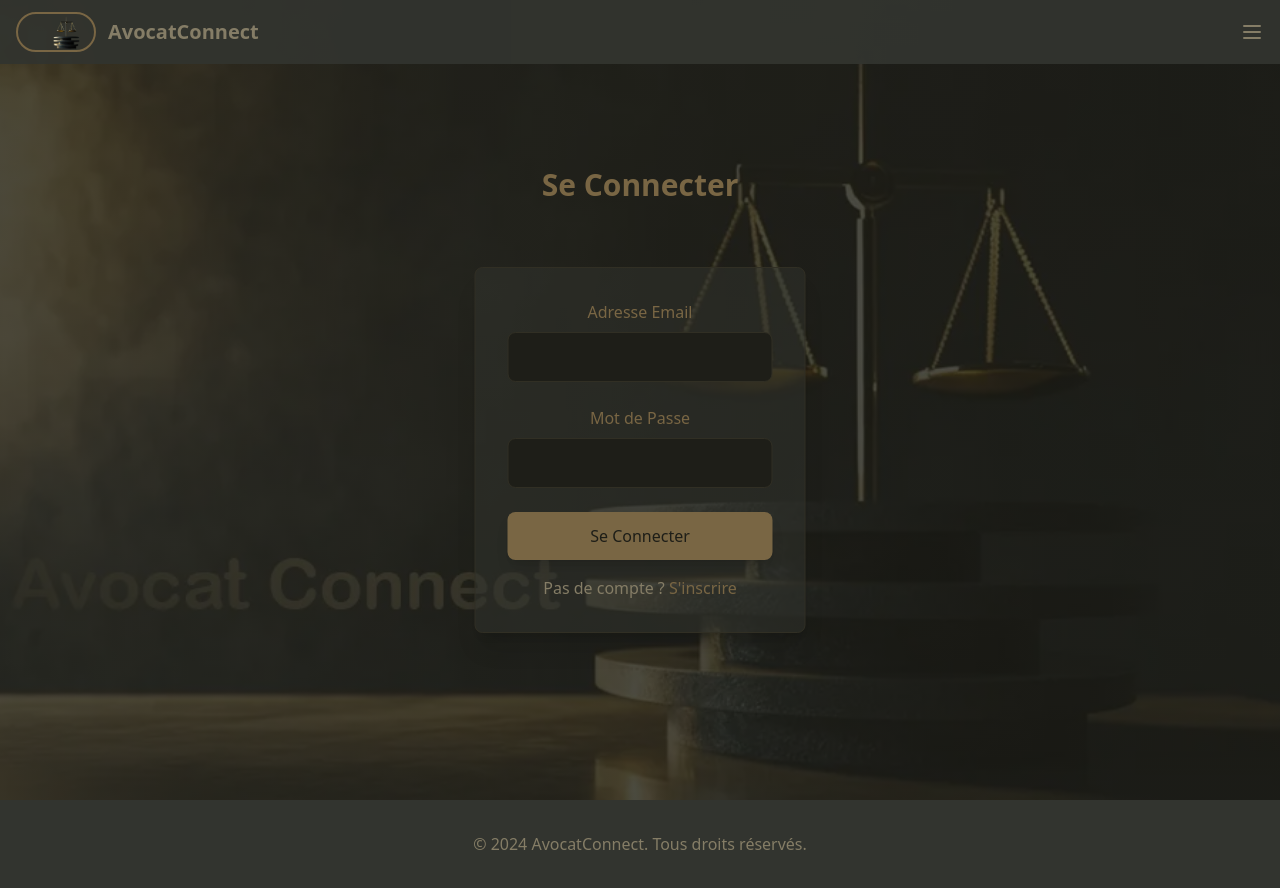
After one commit to AHLALLAY/avocat, a PHP site: page /Commun/log.php in a window 1280 px wide. The commit adds this page. Run offline with PHP 8.4, Linux system fonts and the light colour scheme; some libraries are stand-ins or nearby versions.

Commit message:
Ajoute la page log.php

```diff
--- /dev/null
+++ b/Commun/log.php
@@ -0,0 +1,103 @@
+<!DOCTYPE html>
+<html lang="fr">
+
+<head>
+    <meta charset="UTF-8">
+    <meta name="viewport" content="width=device-width, initial-scale=1.0">
+    <script src="https://cdn.tailwindcss.com"></script>
+    <title>AvocatConnect - Cabinet d'Avocats</title>
+</head>
+
+<body class="bg-[#1E1E18]">
+    <header class="relative">
+        <!-- Navigation -->
+        <nav class="fixed top-0 left-0 w-full z-50 bg-[#32342F] bg-opacity-95">
+            <div class="container mx-auto px-4 py-3">
+                <div class="flex items-center justify-between">
+                    <!-- Logo -->
+                    <div class="flex items-center">
+                        <img src="/asset/brand_logo.jpg" alt="Logo AvocatConnect" class="w-20 h-10 object-contain rounded-full border-2 border-[#796644]">
+                        <span class="ml-3 text-xl font-bold text-[#857D66]">AvocatConnect</span>
+                    </div>
+
+                    <!-- Mobile Menu Toggle -->
+                    <button id="mobile-menu-toggle" class="focus:outline-none text-[#857D66]">
+                        <svg class="w-6 h-6" fill="none" stroke="currentColor" viewBox="0 0 24 24">
+                            <path stroke-linecap="round" stroke-linejoin="round" stroke-width="2" d="M4 6h16M4 12h16M4 18h16"></path>
+                        </svg>
+                    </button>
+                </div>
+
+                <!-- Mobile Menu -->
+                <div id="mobile-menu" class="hidden absolute right-0 w-64 shadow-2xl mt-2 bg-[#32342F]">
+                    <div class="px-4 pt-2 pb-4 space-y-2">
+                        <a href="/index.php#home" class="block py-2 hover:text-opacity-80 transition-colors text-[#857D66]">Accueil</a>
+                        <a href="/index.php#services" class="block py-2 hover:text-opacity-80 transition-colors text-[#857D66]">Services</a>
+                        <a href="/index.php#about" class="block py-2 hover:text-opacity-80 transition-colors text-[#857D66]">À Propos</a>
+                        <a href="/index.php#contact" class="block py-2 hover:text-opacity-80 transition-colors text-[#857D66]">Contact</a>
+                        <div class="flex flex-col space-y-2 pt-4">
+                            <a href="/Commun/log.php" class="text-center py-2 rounded-lg transition-colors duration-300 bg-[#796644] text-[#1E1E18]">Connexion</a>
+                            <a href="/Commun/sing.php" class="text-center py-2 rounded-lg transition-colors duration-300 bg-[#857D66] text-[#1E1E18]">S'inscrire</a>
+                        </div>
+                    </div>
+                </div>
+            </div>
+        </nav>
+
+        <!-- Hero Section -->
+        <section id="home" class="relative">
+            <div class="w-full h-screen overflow-hidden">
+                <div class="absolute inset-0 bg-gradient-to-b z-10 from-[#1E1E18] to-[#1E1E18] opacity-80"></div>
+                <img src="/asset/hero_image.jpg" alt="Image de cabinet d'avocats" class="w-full h-full object-cover">
+                <div class="absolute top-1/2 left-1/2 transform -translate-x-1/2 -translate-y-1/2 text-center z-20 text-[#857D66]">
+                    <h2 class="text-3xl font-bold text-center mb-16 text-[#796644]">Se Connecter</h2>
+                    <div class="max-w-lg mx-auto p-8 rounded-lg shadow-xl bg-[#32342F] bg-opacity-50 border border-[#312F24]">
+                        <form method="POST">
+                            <!-- Champ Email -->
+                            <div class="mb-6">
+                                <label for="email" class="block mb-2 text-[#796644]">Adresse Email</label>
+                                <input type="email" id="email" name="email" class="w-full px-4 py-3 rounded-lg focus:outline-none focus:ring-2 focus:ring-[#796644] bg-[#1E1E18] border border-[#312F24] text-[#857D66]" required>
+                            </div>
+
+                            <!-- Champ Mot de Passe -->
+                            <div class="mb-6">
+                                <label for="password" class="block mb-2 text-[#796644]">Mot de Passe</label>
+                                <input type="password" id="password" name="password" class="w-full px-4 py-3 rounded-lg focus:outline-none focus:ring-2 focus:ring-[#796644] bg-[#1E1E18] border border-[#312F24] text-[#857D66]" required>
+                            </div>
+
+                            <!-- Bouton Connexion -->
+                            <button type="submit" class="w-full py-3 rounded-lg transition-colors duration-300 shadow-lg bg-[#796644] text-[#1E1E18] hover:bg-[#6f5e46]">
+                                Se Connecter
+                            </button>
+                        </form>
+
+                        <!-- Lien Inscription si l'utilisateur n'a pas de compte -->
+                        <div class="text-center mt-4">
+                            <p class="text-[#857D66]">Pas de compte ? <a href="/Commun/sing.php" class="text-[#796644] hover:underline">S'inscrire</a></p>
+                        </div>
+                    </div>
+
+                </div>
+            </div>
+        </section>
+    </header>
+
+    <!-- Footer -->
+    <footer class="py-8 bg-[#32342F]">
+        <div class="container mx-auto px-4 text-center text-[#857D66]">
+            <p>&copy; 2024 AvocatConnect. Tous droits réservés.</p>
+        </div>
+    </footer>
+
+    <script>
+        // Mobile menu toggle
+        const toggleButton = document.getElementById('mobile-menu-toggle');
+        const mobileMenu = document.getElementById('mobile-menu');
+
+        toggleButton.addEventListener('click', () => {
+            mobileMenu.classList.toggle('hidden');
+        });
+    </script>
+</body>
+
+</html>
--- a/index.php
+++ b/index.php
@@ -36,8 +36,8 @@
                         <a href="#about" class="block py-2 hover:text-opacity-80 transition-colors text-[#857D66]">À Propos</a>
                         <a href="#contact" class="block py-2 hover:text-opacity-80 transition-colors text-[#857D66]">Contact</a>
                         <div class="flex flex-col space-y-2 pt-4">
-                            <a href="/Commun/login.php" class="text-center py-2 rounded-lg transition-colors duration-300 bg-[#796644] text-[#1E1E18]">Connexion</a>
-                            <a href="/Commun/singin.php" class="text-center py-2 rounded-lg transition-colors duration-300 bg-[#857D66] text-[#1E1E18]">S'inscrire</a>
+                            <a href="/Commun/log.php" class="text-center py-2 rounded-lg transition-colors duration-300 bg-[#796644] text-[#1E1E18]">Connexion</a>
+                            <a href="/Commun/sing.php" class="text-center py-2 rounded-lg transition-colors duration-300 bg-[#857D66] text-[#1E1E18]">S'inscrire</a>
                         </div>
                     </div>
                 </div>
```
